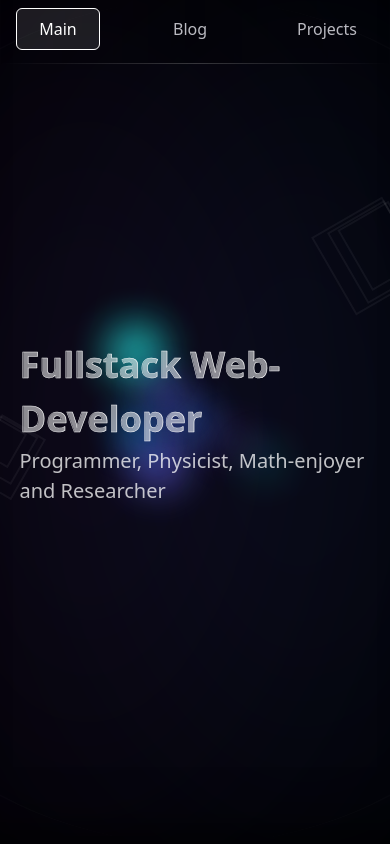
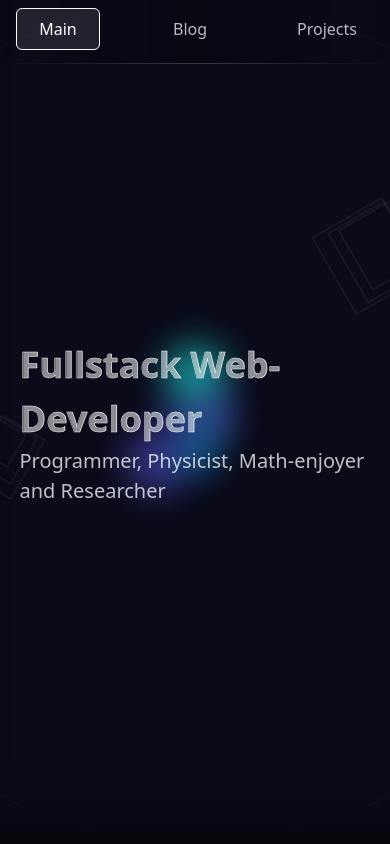
Before and after one commit to nazar-si/portfolio-2022, a Next.js app: page / in a window 390 px wide. Shown: the top 844 px of the page. Built offline with nearby package versions, Linux system fonts and the light colour scheme.

Commit message:
Some perfomance improvements for mobile version

```diff
--- a/components/blocks/projects.module.css
+++ b/components/blocks/projects.module.css
@@ -37,6 +37,7 @@
         display: flex;
         flex-direction: column;
         @apply rounded-l-md border-transparent transition-all hover:bg-white/5 hover:border-white/10;
+        transition: 0.2s;
         @media screen and (max-width: 1200px) {
           @apply rounded-md;
         }
@@ -67,6 +68,7 @@
           @apply bg-purple-500;
         }
         &.selected {
+          transition: 0.3s;
           @apply bg-white/10;
           @apply border-white/10 border-l-white/20  border-r-0;
           &::before {
--- a/components/title/style.module.css
+++ b/components/title/style.module.css
@@ -2,7 +2,7 @@
   display: flex;
   width: 100%;
   height: 100vh;
-  @apply flex justify-center items-center;
+  @apply flex justify-center items-center bg-indigo-500/10 md:bg-transparent;
   position: relative;
   overflow-x: hidden;
   box-shadow: inset 0 -4rem 4rem -4rem #000;
@@ -31,7 +31,7 @@
       opacity: 0.12;
       filter: blur(10rem);
       border-radius: 0 100% 100% 0;
-      @apply bg-purple-500;
+      @apply bg-purple-500 hidden md:block;
       animation: flicker2 5s infinite;
       animation-delay: 2.5s;
     }
@@ -45,7 +45,7 @@
       opacity: 0.12;
       filter: blur(10rem);
       border-radius: 100% 0 0 100%;
-      @apply bg-blue-500;
+      @apply bg-blue-500 hidden md:block;
       animation: flicker2 5s infinite;
     }
     .rect1 {
@@ -121,11 +121,11 @@
   0%,
   100% {
     opacity: 100%;
-    translate: -5rem -2rem;
+    translate: -5vw -2vw;
   }
   50% {
     opacity: 20%;
-    translate: 5rem 2rem;
+    translate: 5vw 2vw;
   }
 }
 @keyframes title-intro {
```
